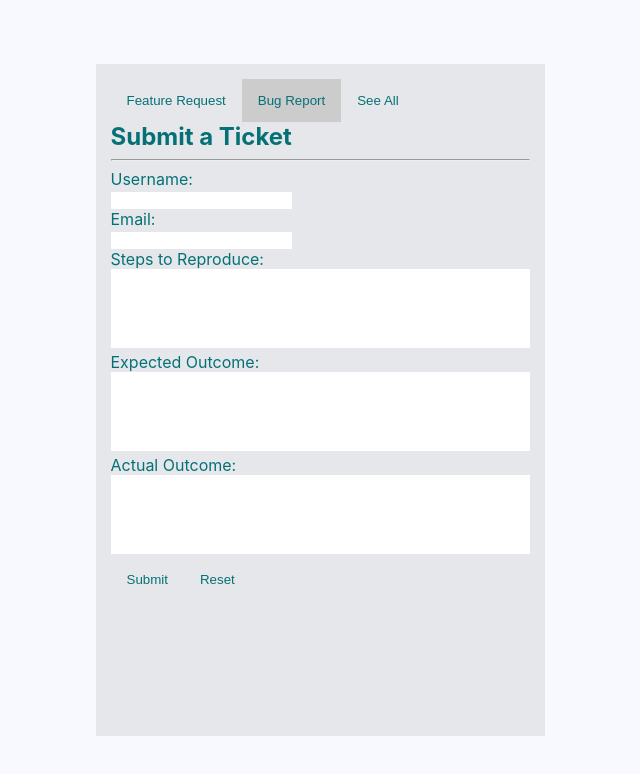
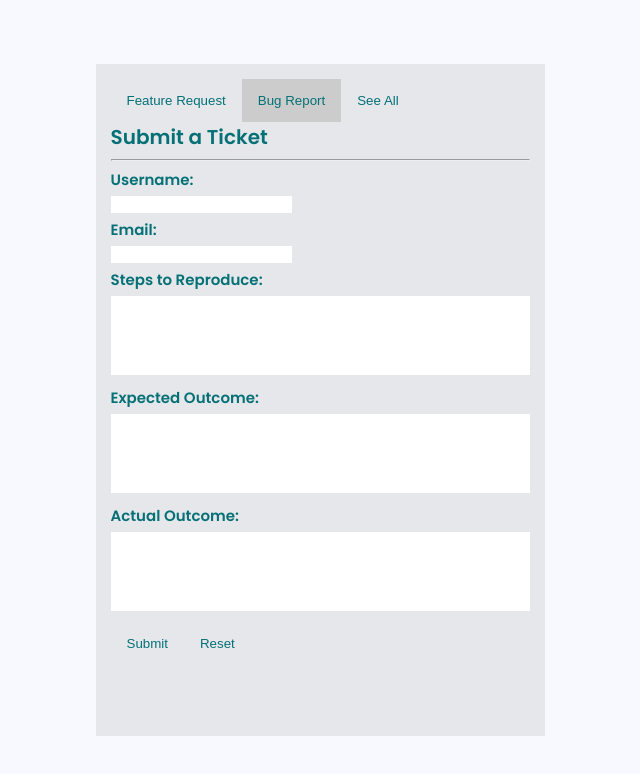
Before and after one commit to seventhaveinc/bug-tracker-frontend, a React (Create React App) app: page /new in a window 1280 px wide. Shown: the top 774 px of the page, without its empty margins (320-960 px from the left). Built offline with nearby package versions, Linux system fonts and the light colour scheme.

Commit message:
Added font styling based on the font guidelines and a few minor things

```diff
--- a/public/index.html
+++ b/public/index.html
@@ -1,6 +1,9 @@
 <!DOCTYPE html>
 <html lang="en">
   <head>
+    <style>
+    @import url('https://fonts.googleapis.com/css2?family=Poppins:wght@400;500;600&display=swap');
+    </style>
     <meta charset="utf-8" />
     <link rel="icon" href="%PUBLIC_URL%/favicon.ico" />
     <meta name="viewport" content="width=device-width, initial-scale=1" />
--- a/src/components/New.js
+++ b/src/components/New.js
@@ -43,6 +43,10 @@ function New(props) {
   const handleSubmitBugs = async (event) => {
     event.preventDefault();
     if (state.username && state.email && state.reproduce && state.expectedOutcome && state.actualOutcome) {
+      changeFields({
+        color: 'red',
+        opacity: 0
+      })
       if (validateEmail(state.email)) {
         try {
           const response = await axios.post((process.env.REACT_APP_API_URL || 'http://localhost:3001') + '/bugs', {
@@ -75,7 +79,7 @@ function New(props) {
     if (state.username && state.email && state.request) {
       if (validateEmail(state.email)) {
         try {
-          const response = await axios.post((process.env.REACT_APP_API_URL || 'http://localhost:3001') + '/bugs', {
+          const response = await axios.post((process.env.REACT_APP_API_URL || 'http://localhost:3001') + '/features', {
           username: state.username,
           email: state.email,
           request: state.request
@@ -136,7 +140,7 @@ function New(props) {
 
         <div className="content">
 
-          <h2>Submit a Ticket</h2> &nbsp; &nbsp; <h4 style={fields}>You must fill out all fields!</h4> <hr/>
+          <h2 className="heading">Submit a Ticket</h2> &nbsp; &nbsp; <h4 style={fields}>*You must fill out all fields!</h4> <hr/>
 
           <form>
 
@@ -153,13 +157,17 @@ function New(props) {
             <label htmlFor="email">Email:</label><br/>
 
             <input
-              type="text"
+              type="email"
               id="email"
               name="email"
               onChange={handleInput}
               className='input'
-            /><br/>
+            />
+            &nbsp; &nbsp;
+            <span style={warnStyle}>*Email is incorrently formatted</span>
+            <br/>
 
+            {/* This maps over the list I have saved to state and changes the form that is displayed based on which tab is clicked */}
             {activeTab.map((item) => {
 
               return(
@@ -180,35 +188,15 @@ function New(props) {
             <input
               type="submit"
               onClick={(activeTab[0] === 'reproduce') ? handleSubmitBugs : handleSubmitFeatures}
-              className='tabLinks'
+              className='tabLinks button'
             />
             <input
               type="reset"
-              className='tabLinks'
+              className='tabLinks button'
             />
           </form>
 
         </div>
-
-        {/* <span><h2>Submit a Ticket</h2></span> <span style={fields}>You must fill in all fields!</span> */}
-
-
-
-        {/* <form>
-
-          <label htmlFor="username">Name:</label><br/>
-          <input type="text" id="uname" name="username" onChange={handleInput} /><br/>
-
-          <label htmlFor="email">Email:</label><br/>
-          <input type="email" id="email" name="email" onChange={handleInput} /> <span style={warnStyle}>* incorrect format</span><br/>
-
-          <label htmlFor="message">Message:</label><br/>
-          <textarea id="message" name="message" rows="5" cols="50" onChange={handleInput} /><br/>
-
-          <input type="submit" onClick={handleSubmitFeatures} />
-          <input type="reset" />
-
-        </form> */}
 
       </div>
 
--- a/src/index.css
+++ b/src/index.css
@@ -1,13 +1,32 @@
 body {
   margin: 0;
-  font-family: -apple-system, BlinkMacSystemFont, 'Segoe UI', 'Roboto', 'Oxygen',
-    'Ubuntu', 'Cantarell', 'Fira Sans', 'Droid Sans', 'Helvetica Neue',
-    sans-serif;
-  -webkit-font-smoothing: antialiased;
-  -moz-osx-font-smoothing: grayscale;
+  font-family: 'Poppins', sans-serif;
+  font-weight: 400;
+  font-size: 14px;
+
 }
 
-code {
-  font-family: source-code-pro, Menlo, Monaco, Consolas, 'Courier New',
-    monospace;
+h1 {
+  font-weight: 600;
+  font-size: 16px;
 }
+
+h2 {
+  font-weight: 500;
+  font-size: 15px;
+}
+
+.heading {
+  font-weight: 600;
+  font-size: 20px;
+}
+
+label {
+  font-weight: 600;
+  font-size: 15px;
+}
+
+button .button {
+  font-weight: 500;
+  font-size: 14px;
+}
--- a/src/new.css
+++ b/src/new.css
@@ -34,11 +34,13 @@
 
 .input {
   border: none;
+  margin: 5px 0px;
 }
 
 .textarea {
   border: none;
   resize: none;
+  margin: 5px 0px;
 }
 
 h2 {
```
